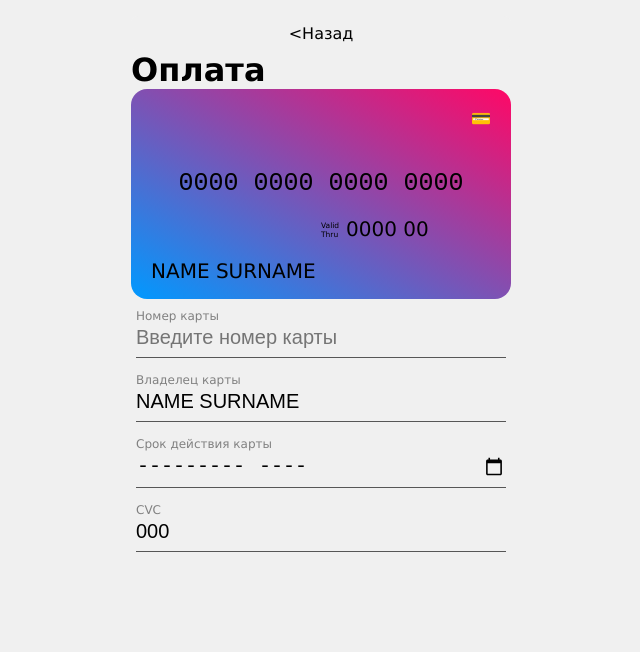
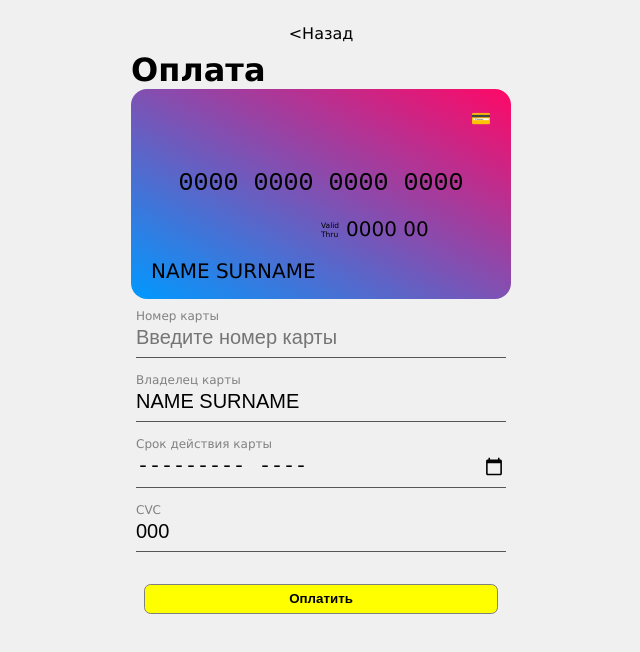
Before and after one commit to S-404/react-food, a React (Create React App) app: page /#/r/purchase in a window 1280 px wide. Shown: the top 652 px of the page, without its empty margins (319-959 px from the left). Built offline with nearby package versions, Linux system fonts and the light colour scheme.

Commit message:
update CreditCardForm.jsx init onsubmit form

```diff
--- a/src/components/purchase/creditCardForm/CreditCardForm.jsx
+++ b/src/components/purchase/creditCardForm/CreditCardForm.jsx
@@ -53,8 +53,17 @@ const CreditCardForm = () => {
         let cardCVV = e.target.value;
         dispatch(setCreditCardCVV(cardCVV))
     };
+
+    const onSubmit = (e) => {
+        e.preventDefault()
+        console.log('1')
+    }
+
     return (
-        <form className="card-form">
+        <form
+            className="card-form"
+            onSubmit={(e) => onSubmit(e)}
+        >
             <label className="input-label">
                 {'Номер карты'}
             </label>
@@ -78,7 +87,7 @@ const CreditCardForm = () => {
                 className="text-input"
                 maxLength="30"
             />
-            <div className="date-and-csv" >
+            <div className="date-and-csv">
                 <div className='date-and-csv__date'>
                     <label className="input-label">
                         {'Срок действия карты'}
@@ -106,6 +115,13 @@ const CreditCardForm = () => {
                     />
                 </div>
             </div>
+
+            <button
+                className='card-form__submit-button'
+                type='submit'
+            >
+                {'Оплатить'}
+            </button>
         </form>
     );
 };
```
